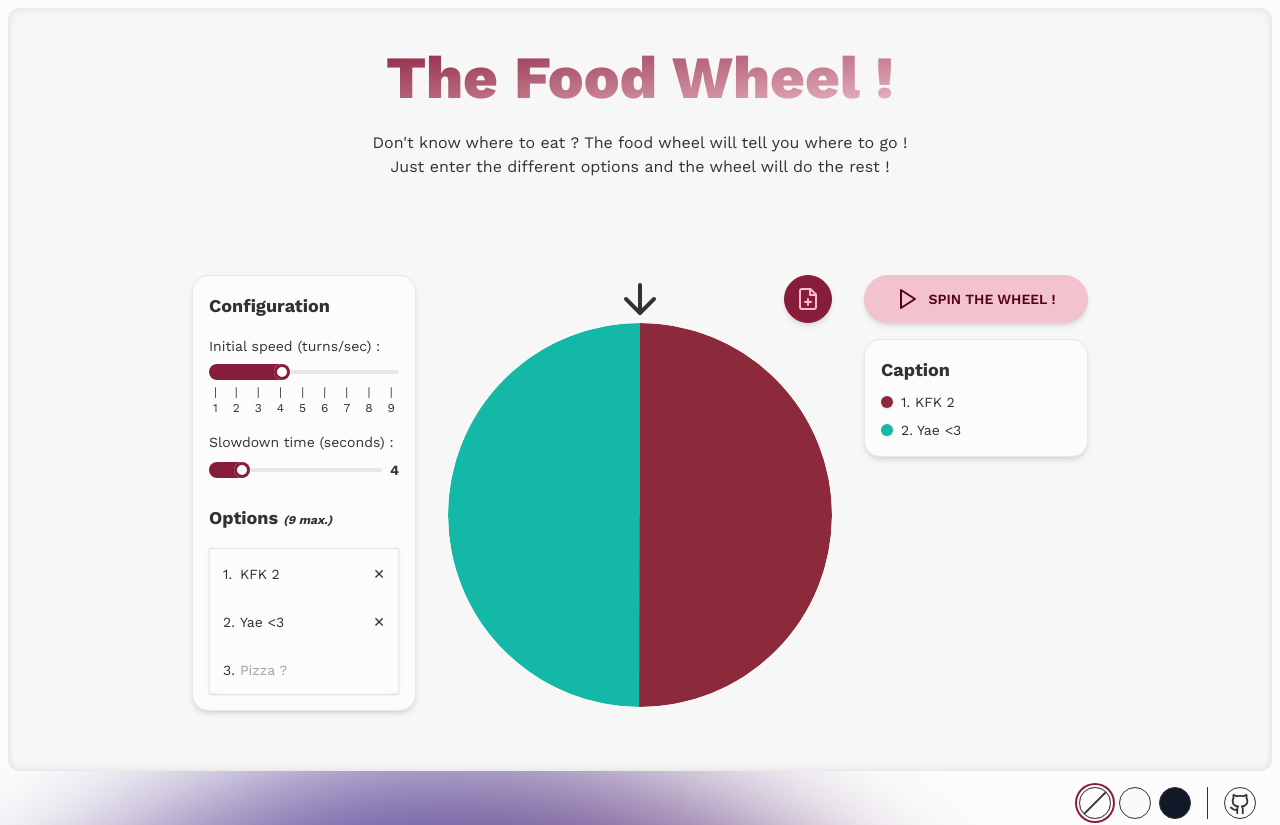
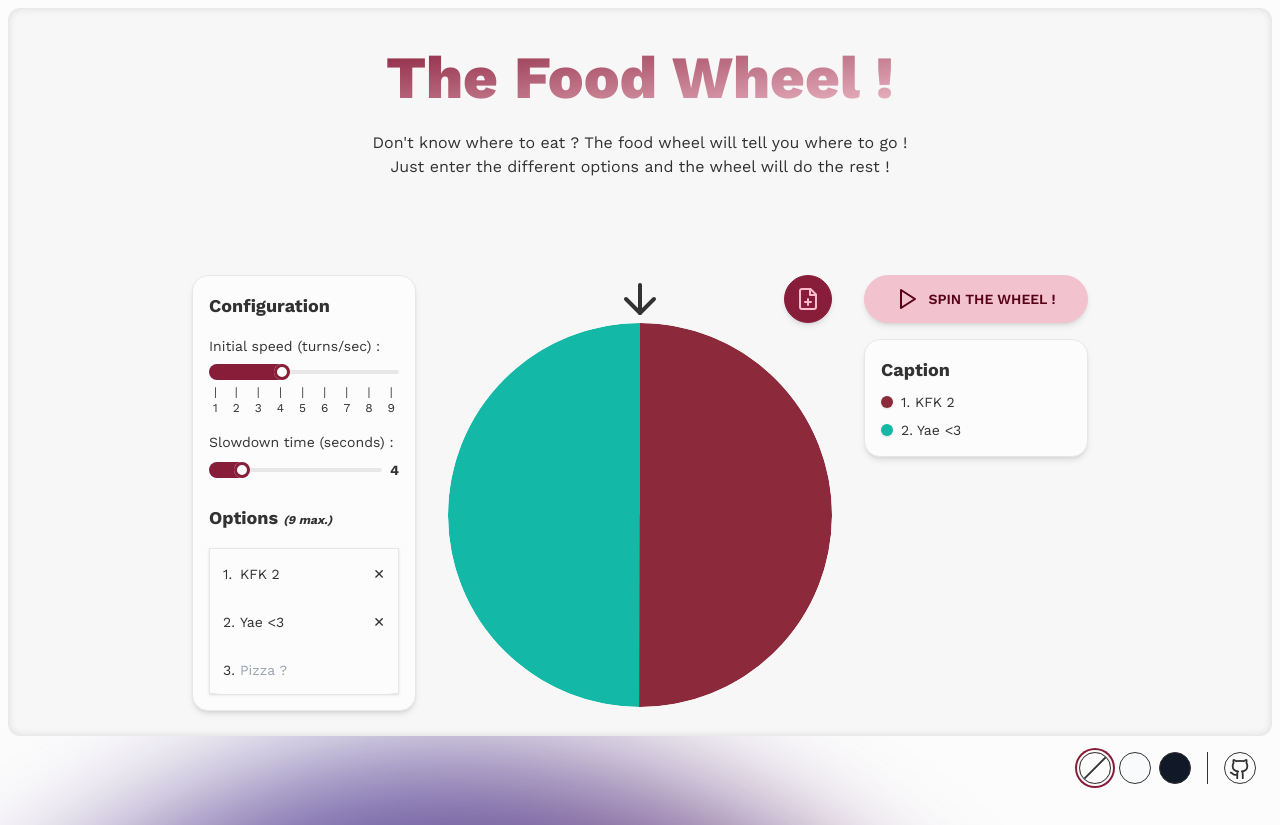
Before and after one commit to MaoDeMatos/the-food-wheel, a Next.js app: page / in a window 1280 px wide. Shown: the top 825 px of the page. Built offline with nearby package versions, Linux system fonts and the light colour scheme.

Commit message:
✏️ Fix typo breaking layout

```diff
--- a/src/app/layout.tsx
+++ b/src/app/layout.tsx
@@ -66,7 +66,7 @@ export default function RootLayout({
           className="container mx-auto flex h-full flex-col gap-2 p-2"
         >
           {/* Main content */}
-          <div className="relative h-full ovrflow-hidden rounded-xl bg-base-200 after:pointer-events-none after:absolute after:inset-0 after:rounded-xl after:shadow-[inset_0_0_0.5rem_0_hsl(0deg_0%_0%_/_12%)] dark:bg-base-100">
+          <div className="relative h-full overflow-hidden rounded-xl bg-base-200 after:pointer-events-none after:absolute after:inset-0 after:rounded-xl after:shadow-[inset_0_0_0.5rem_0_hsl(0deg_0%_0%_/_12%)] dark:bg-base-100">
             {/* Children <div/> just to prevent the scrollbar overflowing the rounded container */}
             <div className="h-full overflow-auto">{children}</div>
           </div>
```
